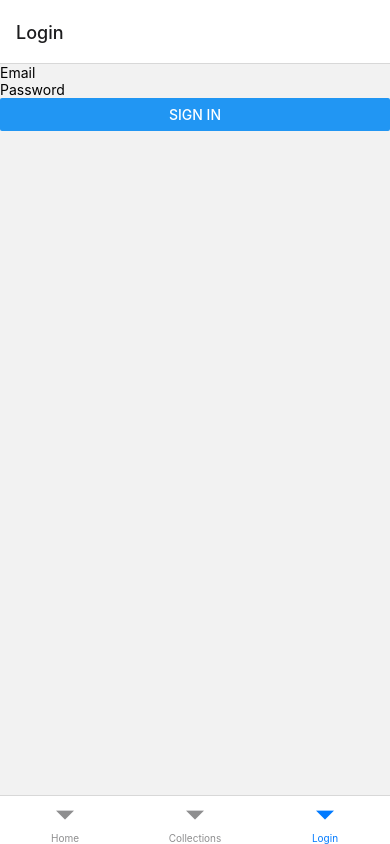
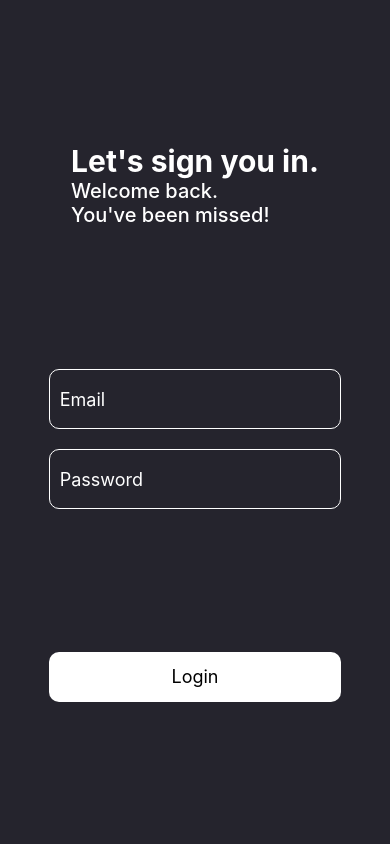
Before and after one commit to HutaoMain/my-figure-collection, a React Native app: screen /Login in a window 390 px wide. Built offline with nearby package versions, Linux system fonts and the light colour scheme; no server answers.

Commit message:
add zustand and async storage

```diff
--- a/package.json
+++ b/package.json
@@ -9,6 +9,7 @@
     "web": "expo start --web"
   },
   "dependencies": {
+    "@react-native-async-storage/async-storage": "^1.18.1",
     "@react-native-firebase/auth": "^17.5.0",
     "@react-navigation/bottom-tabs": "^6.5.7",
     "@react-navigation/native": "^6.1.6",
@@ -20,7 +21,8 @@
     "react": "18.2.0",
     "react-native": "0.71.7",
     "react-native-safe-area-context": "4.5.0",
-    "react-native-screens": "~3.20.0"
+    "react-native-screens": "~3.20.0",
+    "zustand": "^4.3.8"
   },
   "devDependencies": {
     "@babel/core": "^7.20.0",
--- a/src/navigator/RootNavigator.tsx
+++ b/src/navigator/RootNavigator.tsx
@@ -7,9 +7,20 @@ const Stack = createNativeStackNavigator();
 const RootNavigator = () => {
   return (
     <Stack.Navigator>
-      <Stack.Group>
-        <Stack.Screen name="Main" component={TabNavigator} />
-      </Stack.Group>
+      <Stack.Screen
+        name="Main"
+        component={TabNavigator}
+        options={{
+          headerShown: false,
+        }}
+      />
+      <Stack.Screen
+        name="Home"
+        component={TabNavigator}
+        options={{
+          headerShown: false,
+        }}
+      />
     </Stack.Navigator>
   );
 };
--- a/src/navigator/TabNavigator.tsx
+++ b/src/navigator/TabNavigator.tsx
@@ -1,6 +1,7 @@
 import { useLayoutEffect } from "react";
 import { createBottomTabNavigator } from "@react-navigation/bottom-tabs";
 import { useNavigation } from "@react-navigation/native";
+import useAuthStore from "../zustand/AuthStore";
 import HomePage from "../screens/HomePage";
 import LoginPage from "../screens/LoginPage";
 import CollectionPage from "../screens/CollectionPage";
@@ -8,6 +9,8 @@ import CollectionPage from "../screens/CollectionPage";
 const Tab = createBottomTabNavigator();
 
 const TabNavigator = () => {
+  const user = useAuthStore((state) => state.user);
+
   const navigation = useNavigation();
 
   useLayoutEffect(() => {
@@ -15,6 +18,10 @@ const TabNavigator = () => {
       headerShown: false,
     });
   }, []);
+
+  if (!user) {
+    return <LoginPage navigation={navigation} />;
+  }
 
   return (
     <Tab.Navigator>
--- a/src/screens/LoginPage.tsx
+++ b/src/screens/LoginPage.tsx
@@ -1,49 +1,116 @@
-import { View, TextInput, StyleSheet, Button } from "react-native";
+import { View, Text, TextInput, StyleSheet, Pressable } from "react-native";
 import { useState } from "react";
 import { firebaseAuthentication } from "../firebase/index";
 import {
   createUserWithEmailAndPassword,
   signInWithEmailAndPassword,
 } from "firebase/auth";
+import useAuthStore from "../zustand/AuthStore";
 
-const LoginPage = () => {
+const LoginPage = ({ navigation }: any) => {
   const [value, setValue] = useState({
     email: "",
     password: "",
     error: "",
   });
 
+  const setUser = useAuthStore((state) => state.setUser);
+
   const handleSignIn = () => {
     signInWithEmailAndPassword(
       firebaseAuthentication,
       value.email,
       value.password
-    ).then((response) => console.log(response));
+    ).then((response) => {
+      console.log(response);
+      setUser(value.email);
+      navigation.navigate("Home");
+    });
   };
 
   return (
     <View style={styles.container}>
+      <View style={styles.textHeaderContainer}>
+        <Text style={styles.biggerTextHeader}>Let's sign you in.</Text>
+        <Text style={styles.smallerTextHeader}>
+          Welcome back. {"\n"}You've been missed!
+        </Text>
+      </View>
+      <View style={styles.inputContainer}>
         <TextInput
           placeholder="Email"
+          placeholderTextColor="#FFFFFF"
           value={value.email}
           onChangeText={(text) => setValue({ ...value, email: text })}
           style={styles.input}
         />
         <TextInput
           placeholder="Password"
+          placeholderTextColor="#FFFFFF"
           value={value.password}
           onChangeText={(text) => setValue({ ...value, password: text })}
           secureTextEntry
           style={styles.input}
         />
-      <Button title="Sign In" onPress={handleSignIn} />
+      </View>
+      <View style={styles.btnContainer}>
+        <Pressable style={styles.btnLogin} onPress={handleSignIn}>
+          <Text style={styles.btnTitle}>Login</Text>
+        </Pressable>
+      </View>
     </View>
   );
 };
 
 const styles = StyleSheet.create({
-  container: {},
-  input: {},
+  container: {
+    alignItems: "center",
+    justifyContent: "space-evenly",
+    flex: 1,
+    backgroundColor: "#25242D",
+  },
+  inputContainer: {
+    width: "75%",
+    gap: 20,
+  },
+  input: {
+    color: "#FFFFFF",
+    borderColor: "#FFFFFF",
+    borderRadius: 10,
+    borderWidth: 1,
+    height: 60,
+    fontSize: 18,
+    paddingHorizontal: 10,
+  },
+  textHeaderContainer: {
+    alignItems: "flex-start",
+  },
+  biggerTextHeader: {
+    color: "#FFFFFF",
+    fontSize: 30,
+    fontWeight: "700",
+    textAlign: "left",
+  },
+  smallerTextHeader: {
+    color: "#FFFFFF",
+    fontSize: 20,
+    fontWeight: "500",
+    textAlign: "left",
+  },
+  btnContainer: {
+    width: "75%",
+  },
+  btnLogin: {
+    borderRadius: 10,
+    backgroundColor: "#FFFFFF",
+    height: 50,
+
+    alignItems: "center",
+    justifyContent: "center",
+  },
+  btnTitle: {
+    fontSize: 18,
+  },
 });
 
 export default LoginPage;
--- /dev/null
+++ b/src/zustand/AuthStore.tsx
@@ -0,0 +1,30 @@
+import { create } from "zustand";
+import AsyncStorage from "@react-native-async-storage/async-storage";
+
+interface AuthStore {
+  user: string | null;
+  setUser: (user: string) => void;
+  clearUser: () => void;
+}
+
+export const useAuthStore = create<AuthStore>((set) => ({
+  user: null,
+  setUser: async (user: any) => {
+    try {
+      await AsyncStorage.setItem("@user", user);
+      set(() => ({ user }));
+    } catch (error) {
+      console.log("Error setting user:", error);
+    }
+  },
+  clearUser: async () => {
+    try {
+      await AsyncStorage.removeItem("@user");
+      set(() => ({ user: null }));
+    } catch (error) {
+      console.log("Error clearing user:", error);
+    }
+  },
+}));
+
+export default useAuthStore;
```
Also changed, not shown: 2 other files (tests, documents, lock files or other folders). Lines whose indentation alone changed are shown as unchanged.
